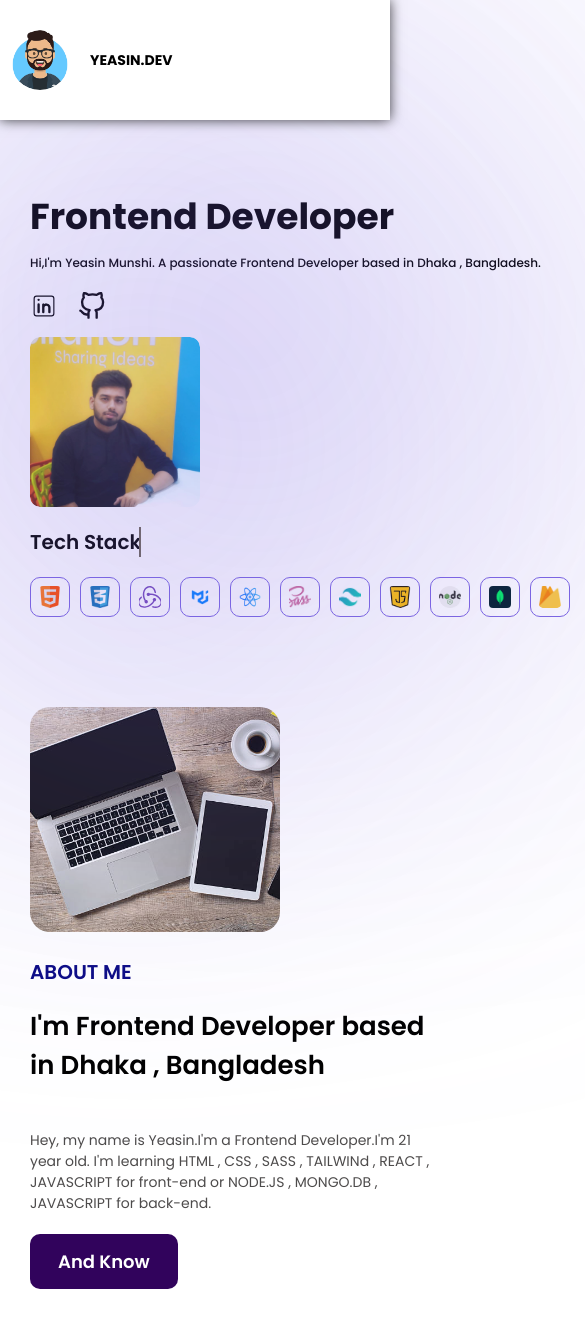
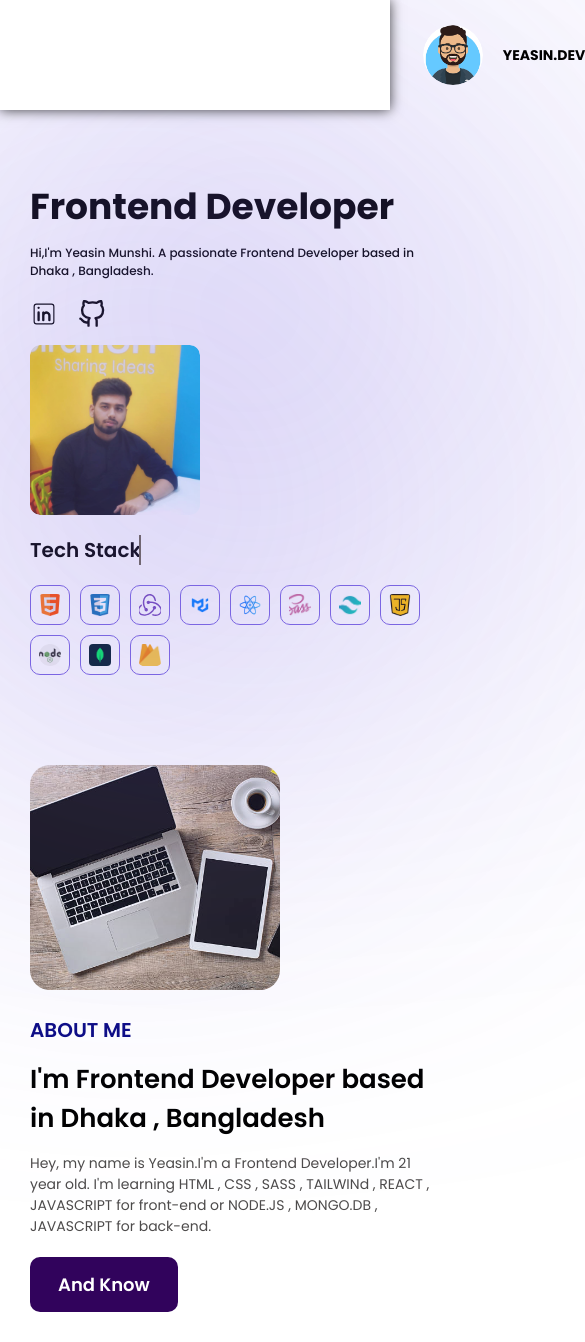
Before and after one commit to yeasin5060/my-frontend-portfolio, a React (Vite) app: page / in a window 390 px wide. Shown: the top 1342 px of the page, 585 px wide, since content can reach past the window. Before the commit the page ends 1319 px from the top, so only its background shows below. Built offline with nearby package versions, Linux system fonts and the light colour scheme.

Commit message:
all reponsive problem solve

```diff
--- a/src/Layouts/Navbar/Navbar.css
+++ b/src/Layouts/Navbar/Navbar.css
@@ -105,7 +105,15 @@
 }
 
 /* Adjustments for screens 1200px and below */
-@media (min-width : 1200px) and (max-width : 1399.99px) {
+@media (max-width: 1200px) {
+    .container{
+        width: 1200px;
+    }
+    .navbar_wrapper{
+        align-items: center;
+        justify-content: center;
+        column-gap: 300px;
+    }
     .navbar_link_flex {
         column-gap: 30px;
     }
@@ -124,9 +132,9 @@
 }
 
 /* Adjustments for screens 992px and below */
-@media (min-width : 768px) and (max-width : 991.99px){
+@media (max-width: 992px){
     #navbar {
-        padding: 25px 0;
+        padding: 25px ;
         width: 100%;
     }
     .container{
@@ -153,7 +161,7 @@
 }
 
 /* Adjustments for screens 768px and below */
-@media (min-width : 576px) and (max-width : 767.99px) {
+@media (max-width: 768px) {
     .container{
         width: 100%;
     }
--- a/src/pages/Homepage/Homepageabout/Homepageabout.css
+++ b/src/pages/Homepage/Homepageabout/Homepageabout.css
@@ -114,8 +114,12 @@
 
 /* Adjustments for screens 768px and below */
 @media (max-width: 768px) {
+    .container{
+        width: 100%;
+    }
     .homeabout_wrapper {
         text-align: left;
+        padding: 0 0 0 30px;
     }
 
     .homeabot_wrapper_image_box {
@@ -129,14 +133,17 @@
 
     .homeabot_wrapper_contant_head {
         font-size: 30px;
+        width: 550px;
     }
 
     .homeabot_wrapper_contant_nanohead {
         font-size: 22px;
+        margin-bottom: 15px;
     }
 
     .homeabot_wrapper_contant_pera {
         font-size: 16px;
+        width: 550px;
     }
 
     .homeabot_wrapper_contant_link {
@@ -169,7 +176,7 @@
     .homeabot_wrapper_contant_head {
         font-size: 26px;
         width: 400px;
-        padding-bottom: 15px;
+        margin-bottom: 15px;
     }
 
     .homeabot_wrapper_contant_nanohead {
--- a/src/pages/Homepage/Homepagebanner/Homepagebanner.css
+++ b/src/pages/Homepage/Homepagebanner/Homepagebanner.css
@@ -220,7 +220,7 @@
     }
 
     .homebanar_wrapper_full_contant{
-        padding: 0 40px;
+        padding: 0 20px;
     }
     .homebanar_wrapper {
         column-gap: 40px;
@@ -262,6 +262,7 @@
     }
 
     .homebanar_all_language_wrapper{
+        width: 700px;
         column-gap: 20px;
         margin-top: 40px;
         padding: 0;
@@ -269,7 +270,7 @@
 
     .homebanar_all_language_wrapper_flex{
         width: 100%;
-        column-gap: 10px;
+        gap: 10px;
     }
 }
 
@@ -315,7 +316,7 @@
     }
 
     .homebanar_all_language_wrapper {
-        width: 100%;
+        width: 550px;
         justify-content: left;
         flex-wrap: wrap;
         row-gap: 10px;
@@ -325,7 +326,7 @@
     .homebanar_all_language_wrapper_flex{
         width: 100%;
         flex-wrap: wrap;
-        column-gap: 10px;
+        gap: 10px;
     }
     .homebanar_all_language_wrapper_stack_name {
         font-size: 24px;
@@ -358,6 +359,7 @@
     }
 
     .homebanar_pera {
+        width: 400px;
         font-size: 12px;
     }
 
@@ -383,7 +385,7 @@
         font-size: 20px;
     }
     .homebanar_all_language_wrapper{
-        width: 100%;
+        width: 400px;
         flex-wrap: wrap;
         margin-top: 20px;
         padding: 0px;
@@ -391,6 +393,6 @@
     .homebanar_all_language_wrapper_flex {
         width: 100%;
         flex-wrap: wrap;
-        column-gap: 10px;
+        gap: 10px;
     }
 }
```
